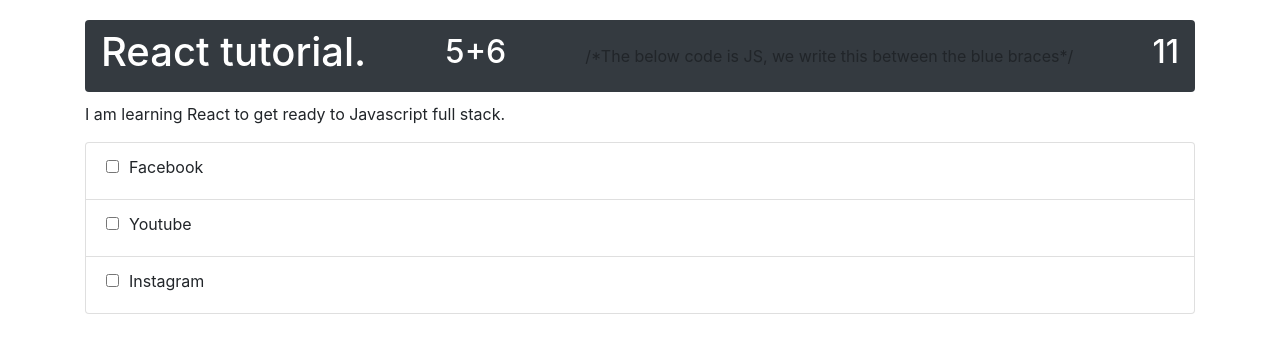
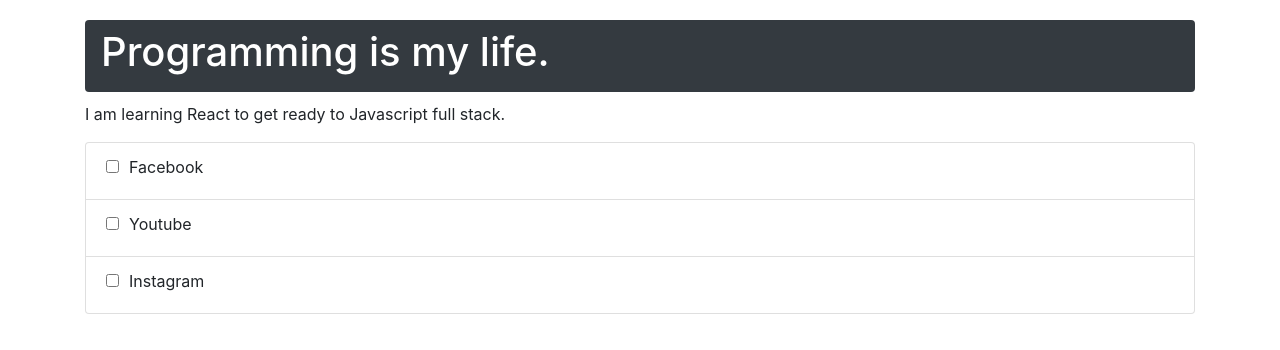
Before and after one commit to mlkia/React, a React (Create React App) app: page / in a window 1280 px wide. Shown: the top 350 px of the page. Built offline with nearby package versions, Linux system fonts and the light colour scheme.

Commit message:
If statement JS in React (First way)

```diff
--- a/src/Components/Header.js
+++ b/src/Components/Header.js
@@ -1,14 +1,18 @@
 import React from 'react';
 
 function Header(){
+    let title= "";
+    const client= "ssc";
+
+    if (client === "Designer"){
+        title ="Design is my life."
+    }else{
+        title ="Programming is my life."
+    }
+
     return(
         <div className="navbar bg-dark rounded">
-            <h1 className="text-white">React tutorial.</h1>
-
-            <h2 className="text-white">5+6</h2>
-            /*The below code is JS, we write this between the blue braces*/
-            <h2 className="text-white">{5+6}</h2>
-
+            <h1 className="text-white">{title}</h1>
         </div>
     );
 }
```
